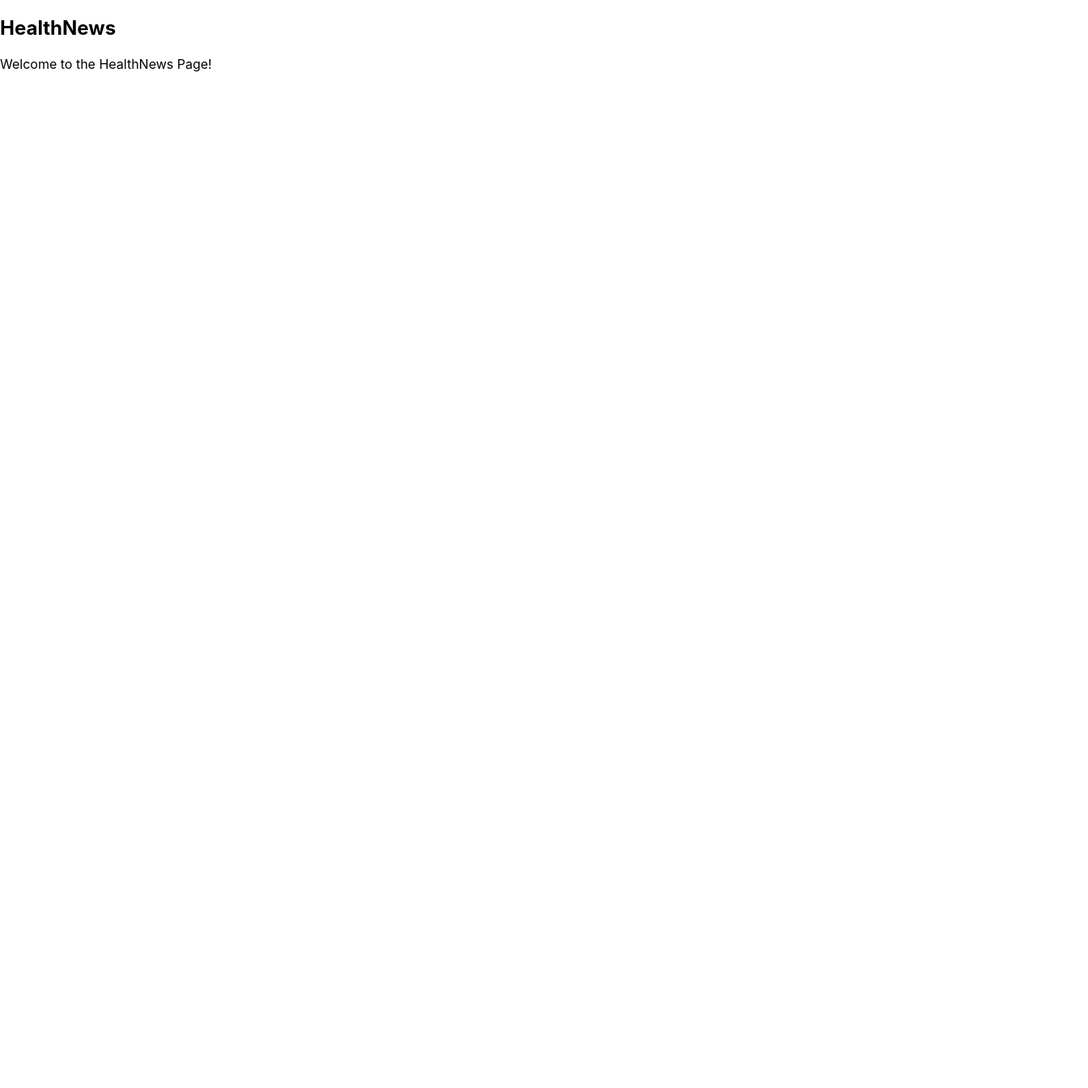
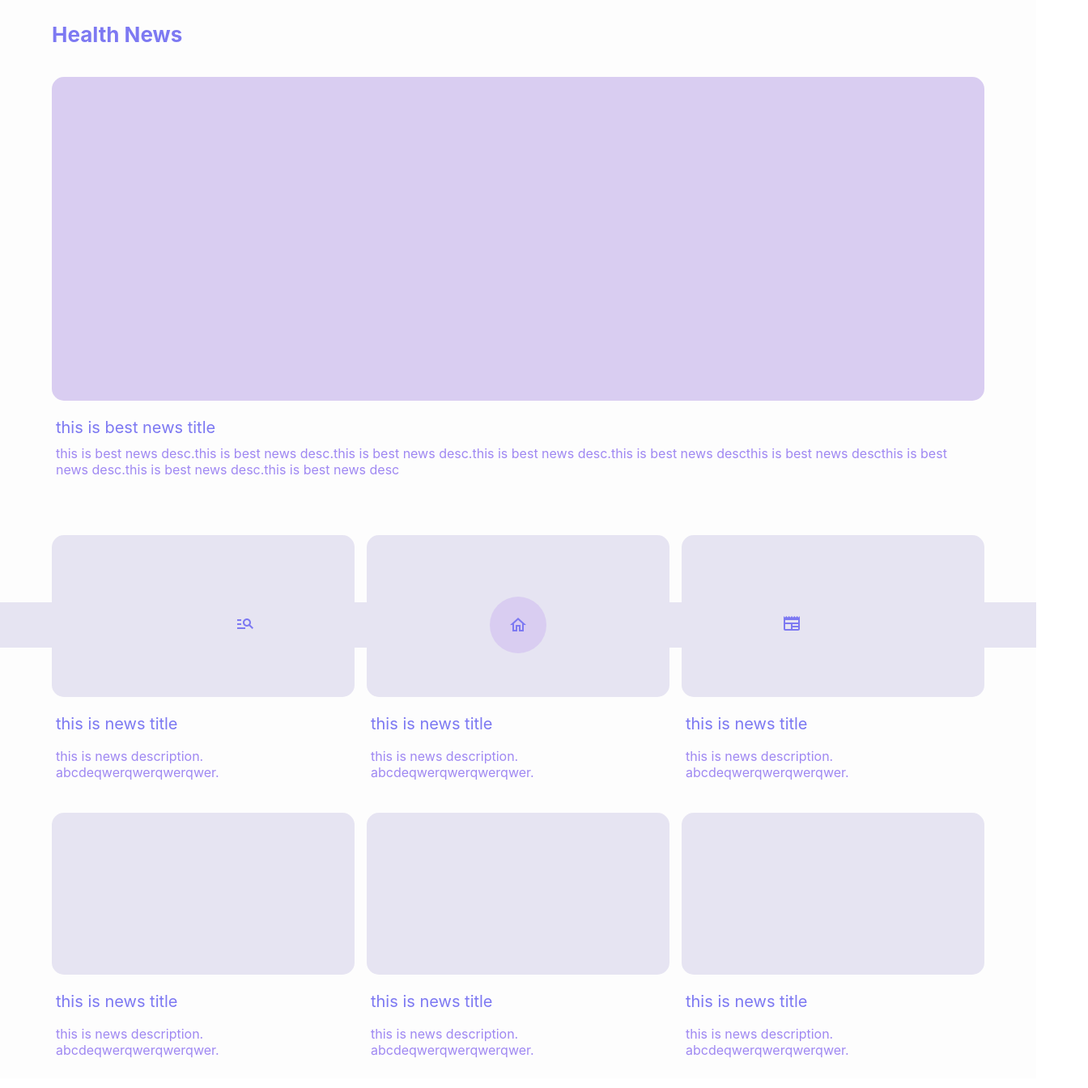
Before and after one commit to yunnb/medi-buddy, a React (Create React App) app: page /healthnews in a window 1280 px wide. Shown: the top 1344 px of the page at 81% size, 1344 px wide, since content can reach past the window. Before the commit the page ends 800 px from the top, so only its background shows below. Built offline with nearby package versions, Linux system fonts and the light colour scheme.

Commit message:
navbar and commonComponents, HealthNews layout

```diff
--- a/package.json
+++ b/package.json
@@ -3,6 +3,11 @@
   "version": "0.1.0",
   "private": true,
   "dependencies": {
+    "@emotion/react": "^11.11.4",
+    "@emotion/styled": "^11.11.5",
+    "@mui/icons-material": "^5.15.21",
+    "@mui/material": "^5.15.21",
+    "@mui/styled-engine-sc": "^6.0.0-alpha.18",
     "@testing-library/jest-dom": "^5.17.0",
     "@testing-library/react": "^13.4.0",
     "@testing-library/user-event": "^13.5.0",
@@ -10,6 +15,7 @@
     "react-dom": "^18.3.1",
     "react-router-dom": "^6.24.0",
     "react-scripts": "5.0.1",
+    "styled-components": "^6.1.11",
     "web-vitals": "^2.1.4"
   },
   "scripts": {
--- a/src/App.js
+++ b/src/App.js
@@ -1,12 +1,14 @@
-import React from 'react';
-import { BrowserRouter as Router, Route, Routes } from 'react-router-dom';
+import React from "react";
+import { BrowserRouter as Router, Route, Routes } from "react-router-dom";
 import Home from "./pages/main/components/Home";
 import HealthNews from "./pages/main/components/HealthNews";
 import MedSearch from "./pages/main/components/MedSearch";
+import Navigationbar from "./pages/main/components/Navigationbar";
 
 function App() {
   return (
     <Router>
+      <Navigationbar />
       <Routes>
         <Route path="/" element={<Home />} />
         <Route path="/healthnews" element={<HealthNews />} />
--- /dev/null
+++ b/src/pages/main/commonComponents.js
@@ -0,0 +1,145 @@
+import styled from "styled-components";
+import { Link } from "react-router-dom";
+
+const DEEP_PURPLE_COLOR = `#7D79F2`;
+const BRIGHT_PURPLE_COLOR = `#9F88F2`;
+const LIGHT_PURPLE_COLOR = `#D9CDF1`;
+const WHITE_PURPLE_COLOR = `#E6E4F2`;
+const LIGHT_GRAY_COLOR = `#FDFDFD`;
+const WHITE_COLOR = `#FFFFFF`;
+
+const BORDER = `1px solid ${BRIGHT_PURPLE_COLOR}`;
+const BORDER_RADIUS = `15px`;
+
+export const NavigationbarWrapper = styled.div`
+  width: 100%;
+  height: 7vh;
+  background-color: ${WHITE_PURPLE_COLOR};
+  display: flex;
+  justify-content: space-evenly;
+  align-items: center;
+  position: fixed;
+  bottom: 0;
+  left: 0;
+  z-index: 1000;
+`;
+
+export const NavigationbarLink = styled(Link)`
+  color: ${DEEP_PURPLE_COLOR};
+  text-decoration: none;
+
+  &:hover {
+    color: ${WHITE_COLOR};
+  }
+`;
+
+export const HomeIconWrapper = styled.div`
+  display: flex;
+  align-items: center;
+  justify-content: center;
+  width: 70px;
+  height: 70px;
+  border-radius: 50%;
+  background-color: ${LIGHT_PURPLE_COLOR};
+`;
+
+export const WholeWrapper = styled.div`
+  width: 100%;
+  display: flex;
+  flex-direction: column;
+  align-items: center;
+  justify-content: flex-start;
+  background-color: ${LIGHT_GRAY_COLOR};
+  margin-bottom: 10vh;
+`;
+
+export const Wrapper = styled.div`
+  width: ${(props) => props.width};
+  height: ${(props) => props.height};
+  border: ${BORDER};
+  border-radius: ${BORDER_RADIUS};
+  display: flex;
+  flex-direction: ${(props) => props.direction};
+`;
+
+export const TitleWrapper = styled.div`
+  width: ${(props) => props.width || `100%`};
+  margin: 5px 0px 0px 10%;
+  display: flex;
+  flex-direction: ${(props) => props.direction || `column`};
+  align-items: ${(props) => props.align || `flex-start`};
+  justify-content: center;
+`;
+
+export const Title = styled.h2`
+  font-size: 26px;
+  color: ${DEEP_PURPLE_COLOR};
+`;
+
+export const ContentWrapper = styled.div`
+  width: 90%;
+  display: grid;
+  grid-template-columns: repeat(auto-fit, minmax(300px, 1fr));
+  gap: 15px;
+  justify-content: flex-start;
+`;
+
+export const Content = styled.div`
+  width: 100%;
+  border-radius: ${BORDER_RADIUS};
+  display: flex;
+  flex-direction: column;
+  align-items: space-around;
+  margin-bottom: 20px;
+
+  .content-image {
+    width: 100%;
+    height: 200px;
+    background-color: ${WHITE_PURPLE_COLOR};
+    border-radius: ${BORDER_RADIUS};
+    margin-bottom: 16px;
+  }
+
+  .content-title {
+    font-size: 20px;
+    padding: 5px;
+    color: ${DEEP_PURPLE_COLOR};
+    margin-bottom: 8px;
+  }
+
+  .content-description {
+    font-size: 16px;
+    padding: 5px;
+    color: ${BRIGHT_PURPLE_COLOR};
+  }
+`;
+
+export const MainContent = styled.div`
+  width: 90%;
+  border-radius: ${BORDER_RADIUS};
+  display: flex;
+  flex-direction: column;
+  align-items: flex-start;
+  padding: 16px;
+  margin-bottom: 50px;
+
+  .content-image {
+    width: 100%;
+    height: 50vh;
+    background-color: ${LIGHT_PURPLE_COLOR};
+    border-radius: ${BORDER_RADIUS};
+    margin-bottom: 16px;
+  }
+
+  .content-title {
+    font-size: 20px;
+    color: ${DEEP_PURPLE_COLOR};
+    padding: 5px;
+  }
+
+  .content-description {
+    font-size: 16px;
+    padding: 5px;
+    color: ${BRIGHT_PURPLE_COLOR};
+  }
+`;
--- a/src/pages/main/components/HealthNews.js
+++ b/src/pages/main/components/HealthNews.js
@@ -1,12 +1,88 @@
-import React from 'react';
+import React from "react";
+import {
+  WholeWrapper,
+  Wrapper,
+  TitleWrapper,
+  Title,
+  ContentWrapper,
+  Content,
+  MainContent,
+} from "../commonComponents";
 
-const HealthNews = () => {
+class HealthNews extends React.Component {
+  constructor(props) {
+    super(props);
+
+    this.state = {
+      datum: null,
+    };
+  }
+
+  render() {
+    const { datum } = this.state;
+
     return (
-        <div>
-            <h2>HealthNews</h2>
-            <p>Welcome to the HealthNews Page!</p>
-        </div>
+      <WholeWrapper>
+        <TitleWrapper>
+          <Title>Health News</Title>
+        </TitleWrapper>
+        <MainContent>
+          <div className="content-image"></div>
+          <div className="content-title">this is best news title</div>
+          <div className="content-description">
+            this is best news desc.this is best news desc.this is best news
+            desc.this is best news desc.this is best news descthis is best news
+            descthis is best news desc.this is best news desc.this is best news
+            desc
+          </div>
+        </MainContent>
+        <ContentWrapper>
+          <Content>
+            <div className="content-image"></div>
+            <div className="content-title">this is news title</div>
+            <div className="content-description">
+              this is news description. abcdeqwerqwerqwerqwer.
+            </div>
+          </Content>
+          <Content>
+            <div className="content-image"></div>
+            <div className="content-title">this is news title</div>
+            <div className="content-description">
+              this is news description. abcdeqwerqwerqwerqwer.
+            </div>
+          </Content>
+          <Content>
+            <div className="content-image"></div>
+            <div className="content-title">this is news title</div>
+            <div className="content-description">
+              this is news description. abcdeqwerqwerqwerqwer.
+            </div>
+          </Content>
+          <Content>
+            <div className="content-image"></div>
+            <div className="content-title">this is news title</div>
+            <div className="content-description">
+              this is news description. abcdeqwerqwerqwerqwer.
+            </div>
+          </Content>
+          <Content>
+            <div className="content-image"></div>
+            <div className="content-title">this is news title</div>
+            <div className="content-description">
+              this is news description. abcdeqwerqwerqwerqwer.
+            </div>
+          </Content>
+          <Content>
+            <div className="content-image"></div>
+            <div className="content-title">this is news title</div>
+            <div className="content-description">
+              this is news description. abcdeqwerqwerqwerqwer.
+            </div>
+          </Content>
+        </ContentWrapper>
+      </WholeWrapper>
     );
+  }
 }
 
 export default HealthNews;
--- a/src/pages/main/components/Home.js
+++ b/src/pages/main/components/Home.js
@@ -25,13 +25,14 @@ class Home extends React.Component {
     return (
       <main className="HOME">
         <h1>HOME</h1>
-        <div className="HOME_menubox">
+        <span>homeohoejofekofkepofke</span>
+        {/* <div className="HOME_menubox">
           {menus.map((menu, idx) => (
             <Link key={idx} to={menu.link}>
               <div className="HOME_menubox_menu">{menu.menuName}</div>
             </Link>
           ))}
-        </div>
+        </div> */}
       </main>
     );
   }
--- /dev/null
+++ b/src/pages/main/components/Navigationbar.js
@@ -0,0 +1,32 @@
+import React from "react";
+import {
+  NavigationbarWrapper,
+  NavigationbarLink,
+  HomeIconWrapper,
+} from "../commonComponents";
+import HomeOutlinedIcon from "@mui/icons-material/HomeOutlined";
+import ManageSearchIcon from "@mui/icons-material/ManageSearch";
+import NewspaperIcon from "@mui/icons-material/Newspaper";
+import { Link } from "react-router-dom";
+
+class Navigationbar extends React.Component {
+  render() {
+    return (
+      <NavigationbarWrapper>
+        <NavigationbarLink to="/medsearch">
+          <ManageSearchIcon />
+        </NavigationbarLink>
+        <NavigationbarLink to="/">
+          <HomeIconWrapper>
+            <HomeOutlinedIcon />
+          </HomeIconWrapper>
+        </NavigationbarLink>
+        <NavigationbarLink to="/healthnews">
+          <NewspaperIcon />
+        </NavigationbarLink>
+      </NavigationbarWrapper>
+    );
+  }
+}
+
+export default Navigationbar;
```
Also changed, not shown: 1 other file (tests, documents, lock files or other folders). Lines whose indentation alone changed are shown as unchanged.
